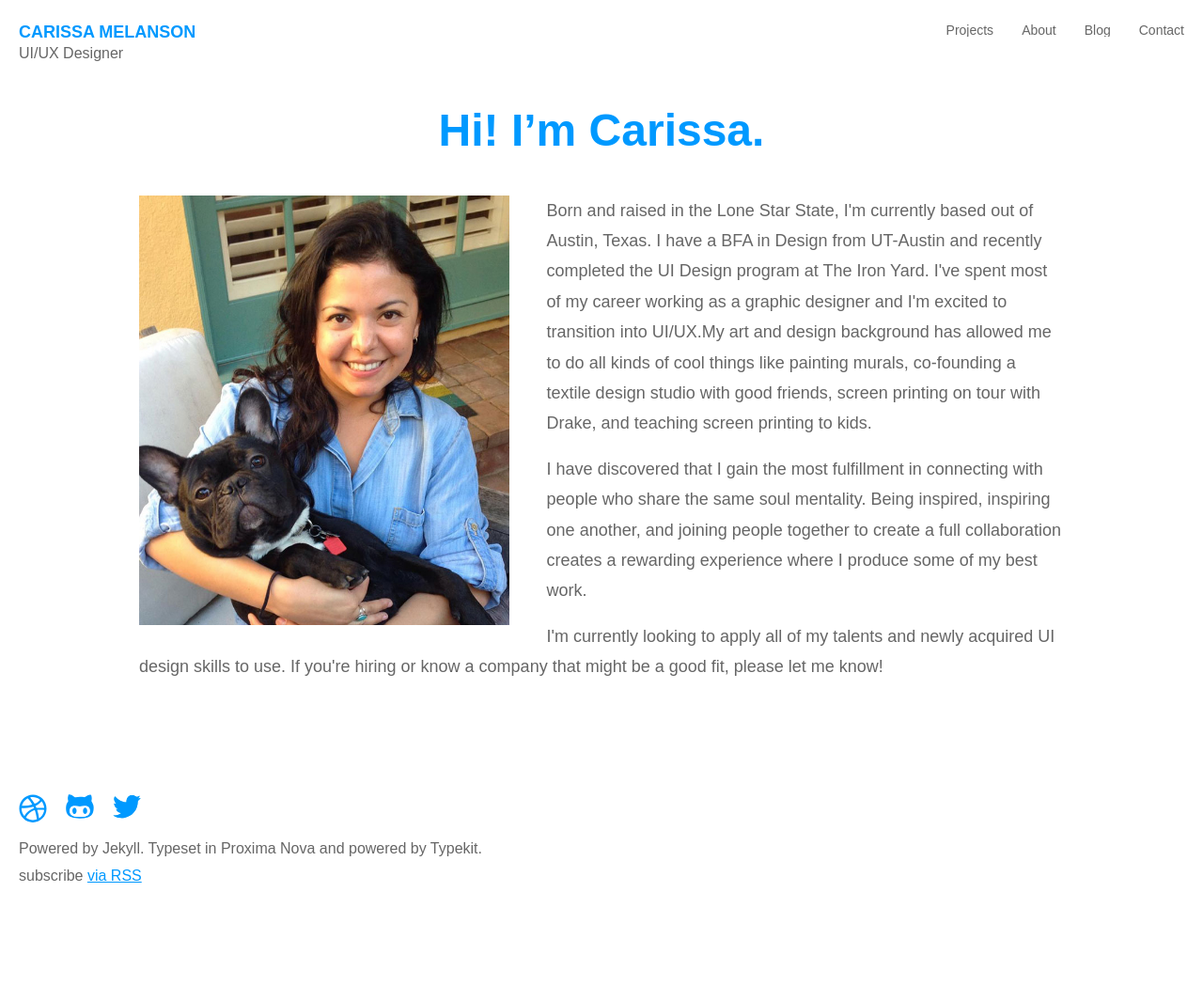
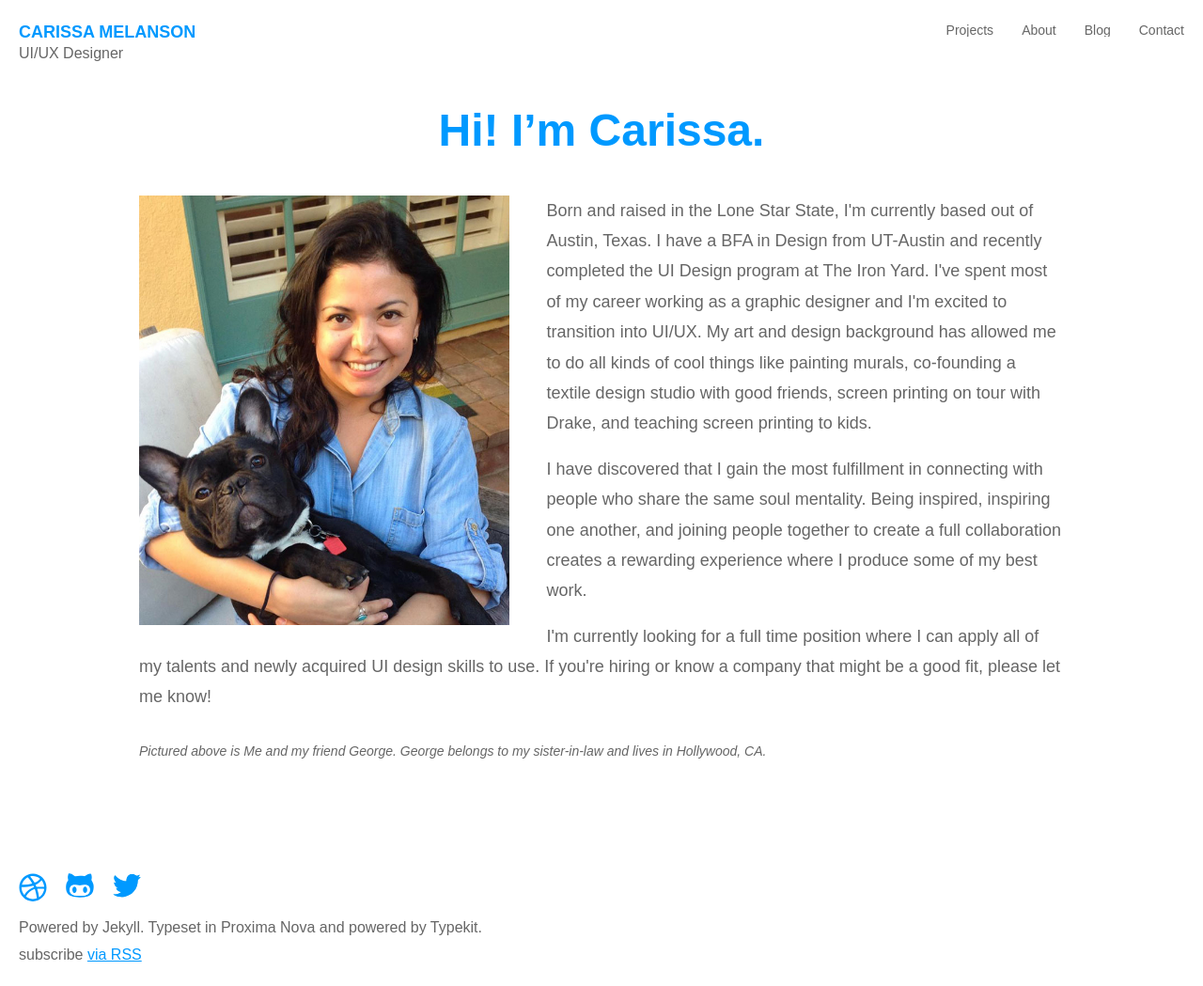
Before and after one commit to carissamelanson/carissamelanson.github.io, a Jekyll site: the page built from about.html, in a window 1280 px wide and 1049 px high. Shown: the whole window at 94% size. Built offline with Jekyll 4.4.1, drawn with Linux system fonts in a browser that asks for light colours.

```diff
--- a/about.html
+++ b/about.html
@@ -9,13 +9,17 @@ title: Hi! I’m Carissa.
             <img class="profile"src="images/carissa.jpg"alt="Carissa and George">
 
 
-            <p>Born and raised in the Lone Star State, I'm currently based out of Austin, Texas. I have a BFA in Design from UT-Austin and recently completed the UI Design program at The Iron Yard. I've spent most of my career working as a graphic designer and I'm excited to transition into UI/UX.My art and design background has allowed me to do all kinds of cool things like painting murals, co-founding a textile design studio with good friends, screen printing on tour with Drake, and teaching screen printing to kids.</p>
+            <p>Born and raised in the Lone Star State, I'm currently based out of Austin, Texas. I have a BFA in Design from UT-Austin and recently completed the UI Design program at The Iron Yard. I've spent most of my career working as a graphic designer and I'm excited to transition into UI/UX. My art and design background has allowed me to do all kinds of cool things like painting murals, co-founding a textile design studio with good friends, screen printing on tour with Drake, and teaching screen printing to kids.</p>
             <br>
             <p>
                 I have discovered that I gain the most fulfillment in connecting with people who share the same soul mentality. Being inspired, inspiring one another, and joining people together to create a full collaboration creates a rewarding experience where I produce some of my best work.
             </p>
             <br>
-            <p>I'm currently looking to apply all of my talents and newly acquired UI design skills to use. If you're hiring or know a company that might be a good fit, please let me know!</p>
+            <p>I'm currently looking for a full time position where I can  apply all of my talents and newly acquired UI design skills to use. If you're hiring or know a company that might be a good fit, please let me know!</p>
+            <br>
+            <br>
+            <span>Pictured above is Me and my friend George. George belongs to my sister-in-law and lives in Hollywood, CA.
+            </span>
         </div>
 
     </div>
--- a/css/main.scss
+++ b/css/main.scss
@@ -71,6 +71,17 @@ p{
 	color: $grey;
 	font-weight: 300;
 }
+
+span{
+	font-family: $proxima;
+	font-size: 0.875em;
+	line-height: 1.4;
+	color: $grey;
+	font-weight: 300;
+	font-style: italic;
+
+}
+
 .previous, .page_number, .next{
 	font-family: $proxima;
 	font-size: 1em;
--- a/d1.html
+++ b/d1.html
@@ -16,7 +16,7 @@ title: D1
 			<img class="project-image"src="images/D1-mockup2.jpg"alt="D1 App">
 
 			<h3>Process</h3>
-			<p>After refining the concept, we created user personas and user stories to gain insight about the app's target audience. Then I created a style tile to explore colors and typography to create a look and feel for the app that would connect with student athletes.</p>
+			<p>After refining the concept, we created user personas and user stories to gain insight about the app's target audience. I created a style tile to explore colors and typography to create a look and feel for the app that would connect with student athletes.</p>
 			<img class="project-image"src="images/style-tile-d1-02.png"alt="D1 Style Tile">
 
 
--- a/index.html
+++ b/index.html
@@ -41,14 +41,14 @@ title: Projects
         </div>
       </span>
     </a>
-    <!-- <a class="snippet bluedahlia" href="/bluedahlia.html">
+    <a class="snippet bluedahlia" href="/bluedahlia.html">
       <span class="transition">
         <div class="project-title">
           <h3>BLUE DAHLIA REDESIGN</h3>
           <h3>Research, Discovery, Redesign and Development</h3>
         </div>
       </span>
-    </a> -->
+    </a>
 
 
   </div>
```
Also changed, not shown: other parts of d1.html (+1 -1 lines), _posts/2015-09-24-civic-hacking.markdown (added, +20 -0 lines), images/tx-appleseed-icon-ideas-02.png (added).
